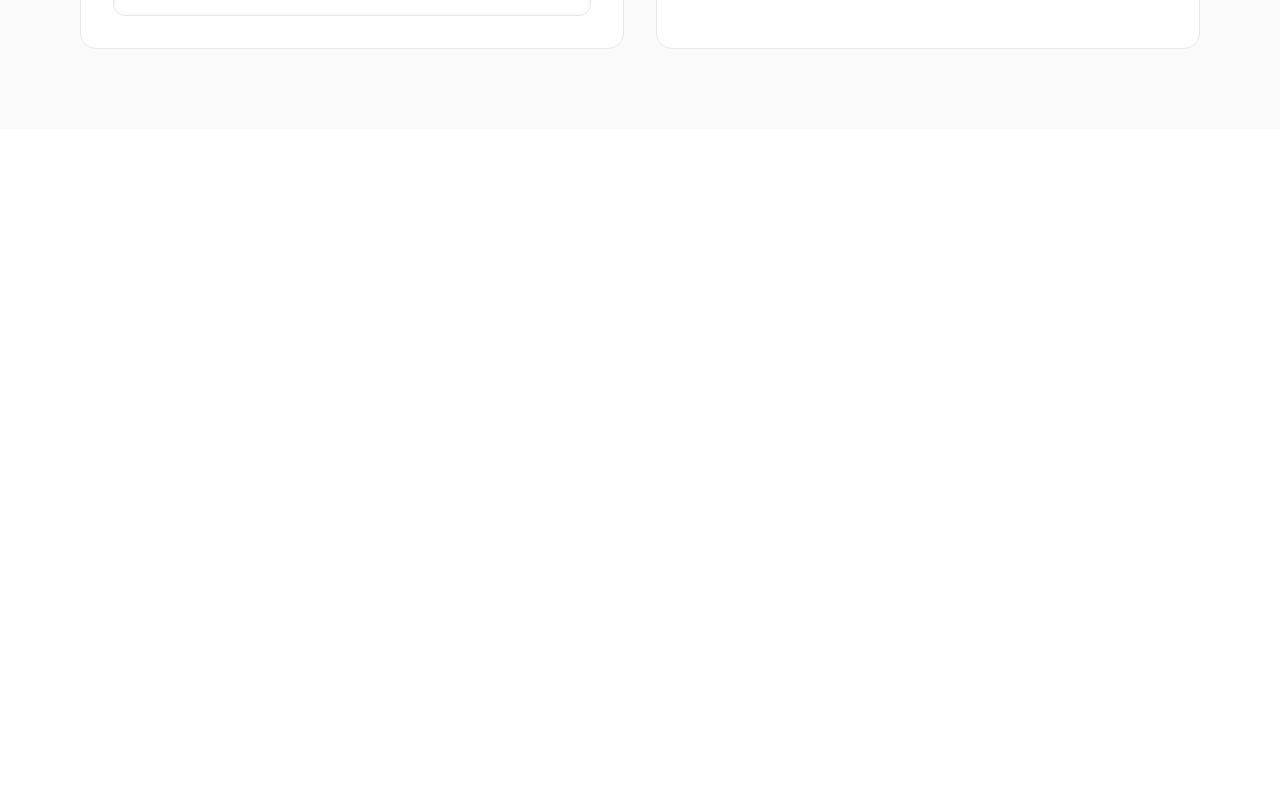
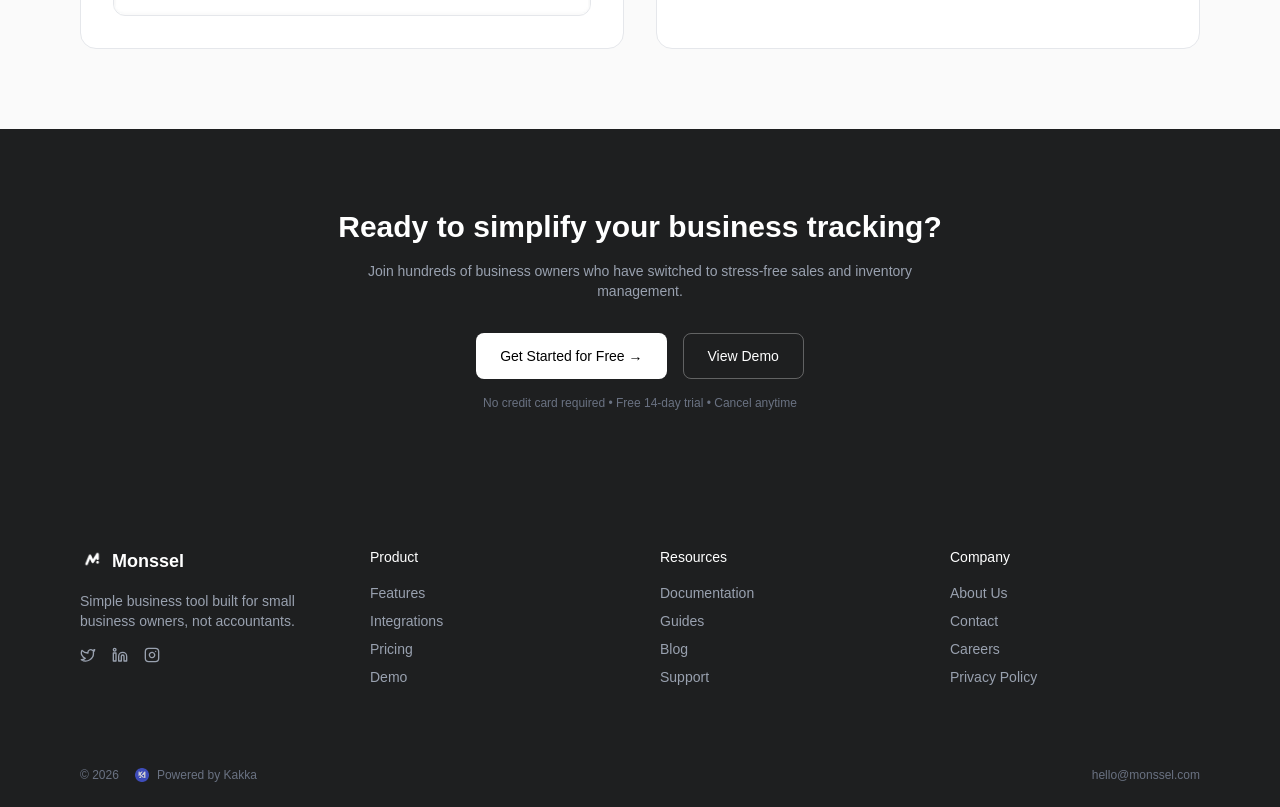
Before and after one commit to Kakka-tech/Monssel, a Next.js app: page / in a window 1280 px wide. Shown: the part 1940-2747 px from the top of the page. Before the commit the page ends 2069 px from the top, so only its background shows below. Built offline with nearby package versions, Linux system fonts and the light colour scheme.

Commit message:
feat: add Footer component with branding and navigation links

```diff
--- a/package.json
+++ b/package.json
@@ -10,6 +10,7 @@
   },
   "dependencies": {
     "clsx": "^2.1.1",
+    "lucide-react": "^0.563.0",
     "next": "16.1.4",
     "react": "19.2.3",
     "react-dom": "19.2.3"
--- a/src/app/(landing)/layout.tsx
+++ b/src/app/(landing)/layout.tsx
@@ -1,3 +1,4 @@
+import Footer from "@/components/Footer";
 import Header from "@/components/Header";
 
 export default function LandingLayout({
@@ -9,6 +10,7 @@ export default function LandingLayout({
     <>
       <Header />
       {children}
+      <Footer />
     </>
   );
 }
--- /dev/null
+++ b/src/components/Footer/index.tsx
@@ -0,0 +1,147 @@
+import Link from "next/link";
+import { Twitter, Linkedin, Instagram } from "lucide-react";
+import Image from "next/image";
+
+export default function Footer() {
+  return (
+    <footer className="bg-[#1E1F20] text-white">
+      <div className="mx-auto max-w-6xl px-4 py-20 text-center">
+        <h2 className="mb-4 text-3xl font-semibold">
+          Ready to simplify your business tracking?
+        </h2>
+
+        <p className="mx-auto mb-8 max-w-xl text-sm text-gray-400">
+          Join hundreds of business owners who have switched to stress-free
+          sales and inventory management.
+        </p>
+
+        <div className="mb-4 flex flex-wrap justify-center gap-4">
+          <Link
+            href="#"
+            className="inline-flex items-center justify-center rounded-lg bg-white px-6 py-3 text-sm font-medium text-black"
+          >
+            Get Started for Free →
+          </Link>
+
+          <Link
+            href="#"
+            className="inline-flex items-center justify-center rounded-lg border border-white/30 px-6 py-3 text-sm font-medium"
+          >
+            View Demo
+          </Link>
+        </div>
+
+        <p className="text-xs text-gray-500">
+          No credit card required • Free 14-day trial • Cancel anytime
+        </p>
+      </div>
+
+      <div className="">
+        <div className="mx-auto max-w-6xl px-4 py-14">
+          <div className="grid gap-10 md:grid-cols-4">
+            <div>
+              <div className="mb-4 flex items-center space-x-2 text-lg font-semibold">
+                <Image
+                  src="/icons/logo.png"
+                  alt="Monssel Logo"
+                  width={24}
+                  height={24}
+                    className="object-contain invert"
+                />
+                <span>Monssel</span>
+              </div>
+
+              <p className="mb-4 text-sm text-gray-400">
+                Simple business tool built for small business owners, not
+                accountants.
+              </p>
+
+              <div className="flex gap-4 text-gray-400">
+                <Twitter className="h-4 w-4" />
+                <Linkedin className="h-4 w-4" />
+                <Instagram className="h-4 w-4" />
+              </div>
+            </div>
+
+            <div>
+              <h4 className="mb-4 text-sm font-medium">Product</h4>
+              <ul className="space-y-2 text-sm text-gray-400">
+                <li>
+                  <Link href="#">Features</Link>
+                </li>
+                <li>
+                  <Link href="#">Integrations</Link>
+                </li>
+                <li>
+                  <Link href="#">Pricing</Link>
+                </li>
+                <li>
+                  <Link href="#">Demo</Link>
+                </li>
+              </ul>
+            </div>
+
+            <div>
+              <h4 className="mb-4 text-sm font-medium">Resources</h4>
+              <ul className="space-y-2 text-sm text-gray-400">
+                <li>
+                  <Link href="#">Documentation</Link>
+                </li>
+                <li>
+                  <Link href="#">Guides</Link>
+                </li>
+                <li>
+                  <Link href="#">Blog</Link>
+                </li>
+                <li>
+                  <Link href="#">Support</Link>
+                </li>
+              </ul>
+            </div>
+
+            <div>
+              <h4 className="mb-4 text-sm font-medium">Company</h4>
+              <ul className="space-y-2 text-sm text-gray-400">
+                <li>
+                  <Link href="#">About Us</Link>
+                </li>
+                <li>
+                  <Link href="#">Contact</Link>
+                </li>
+                <li>
+                  <Link href="#">Careers</Link>
+                </li>
+                <li>
+                  <Link href="#">Privacy Policy</Link>
+                </li>
+              </ul>
+            </div>
+          </div>
+        </div>
+
+        <div className="">
+          <div className="mx-auto max-w-6xl px-4 py-6">
+            <div className="flex flex-col gap-4 text-xs text-gray-500 md:flex-row md:items-center md:justify-between">
+              <div className="flex items-center gap-4">
+                <p>© 2026</p>
+
+                <div className="flex items-center gap-2">
+                  <Image
+                    src="/icons/kakka.png"
+                    alt="Kakka icon"
+                    width={14}
+                    height={14}
+                    className="opacity-80"
+                  />
+                  <span>Powered by Kakka</span>
+                </div>
+              </div>
+
+              <p>hello@monssel.com</p>
+            </div>
+          </div>
+        </div>
+      </div>
+    </footer>
+  );
+}
```
Also changed, not shown: public/Icons/kakka.png (added), 1 other file (tests, documents, lock files or other folders).
